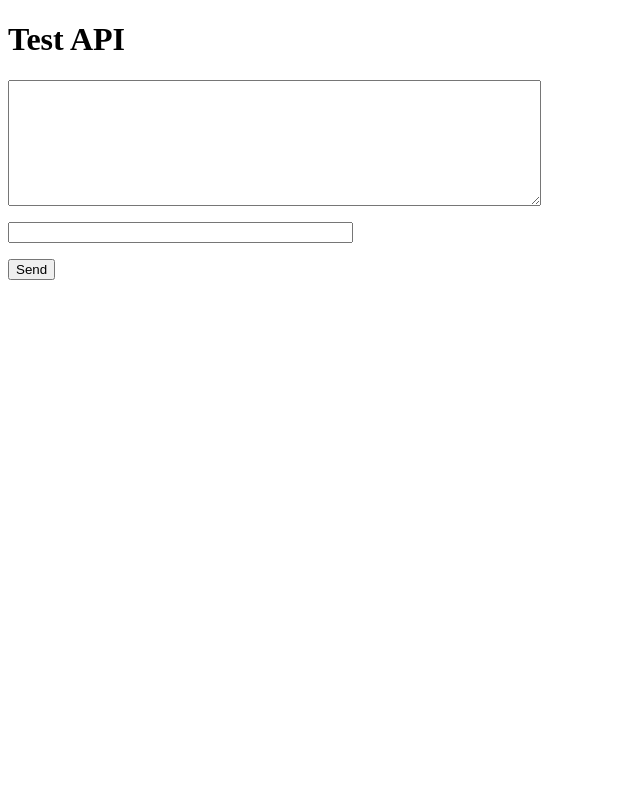
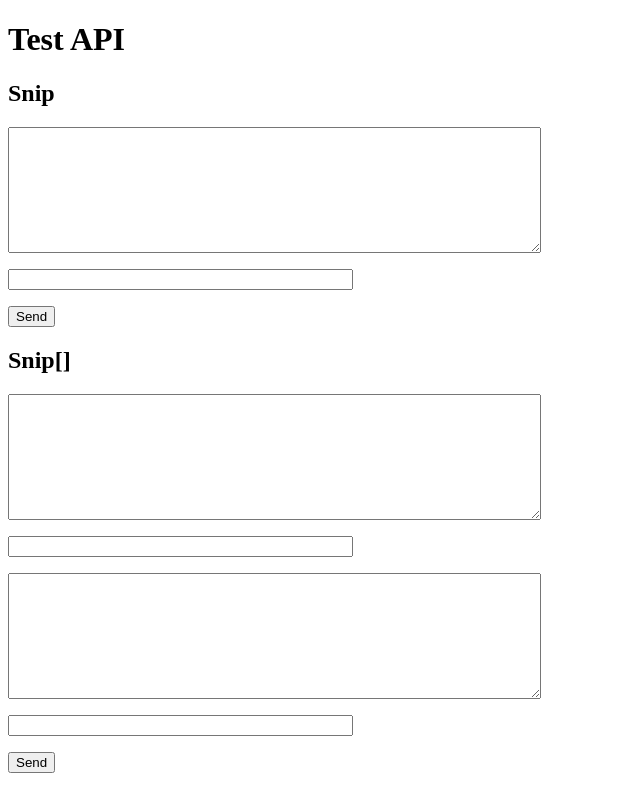
Before and after one commit to tomh-overleaf/test-api, a plain HTML site: page index.html in a window 1280 px wide. Shown: the whole page, without its empty margins (0-640 px from the left). Drawn offline with Linux system fonts and the light colour scheme.

Commit message:
Update index.html

```diff
--- a/index.html
+++ b/index.html
@@ -5,19 +5,24 @@
 <title>Test API</title>
 </head>
 <body>
-<h1>Test API</h1>
-<form method="post" action="https://www.overleaf.com/docs">
 
-<p><textarea name="snip_uri" rows="8" cols="64"></textarea></p>
+  <h1>Test API</h1>
 
-<p><input type="text" name="snip_name" size="40" /></p>
+  <h2>Snip</h2>
+  <form method="post" action="https://www.overleaf.com/docs">
+    <p><textarea name="snip" rows="8" cols="64"></textarea></p>
+    <p><input type="text" name="snip_name" size="40" /></p>
+    <p><input type="submit" value="Send" /></p>
+  </form>
 
-<!--<p><textarea name="snip_uri" rows="8" cols="64"></textarea></p>
+  <h2>Snip[]</h2>
+  <form method="post" action="https://www.overleaf.com/docs">
+    <p><textarea name="snip[]" rows="8" cols="64"></textarea></p>
+    <p><input type="text" name="snip_name[]" size="40" /></p>
+    <p><textarea name="snip[]" rows="8" cols="64"></textarea></p>
+    <p><input type="text" name="snip_name[]" size="40" /></p>
+    <p><input type="submit" value="Send" /></p>
+  </form>
 
-<p><input type="text" name="snip_name" size="40" /></p>-->
-
-<p><input type="submit" value="Send" /></p>
-
-</form>
-</body>
+  </body>
 </html>
```
